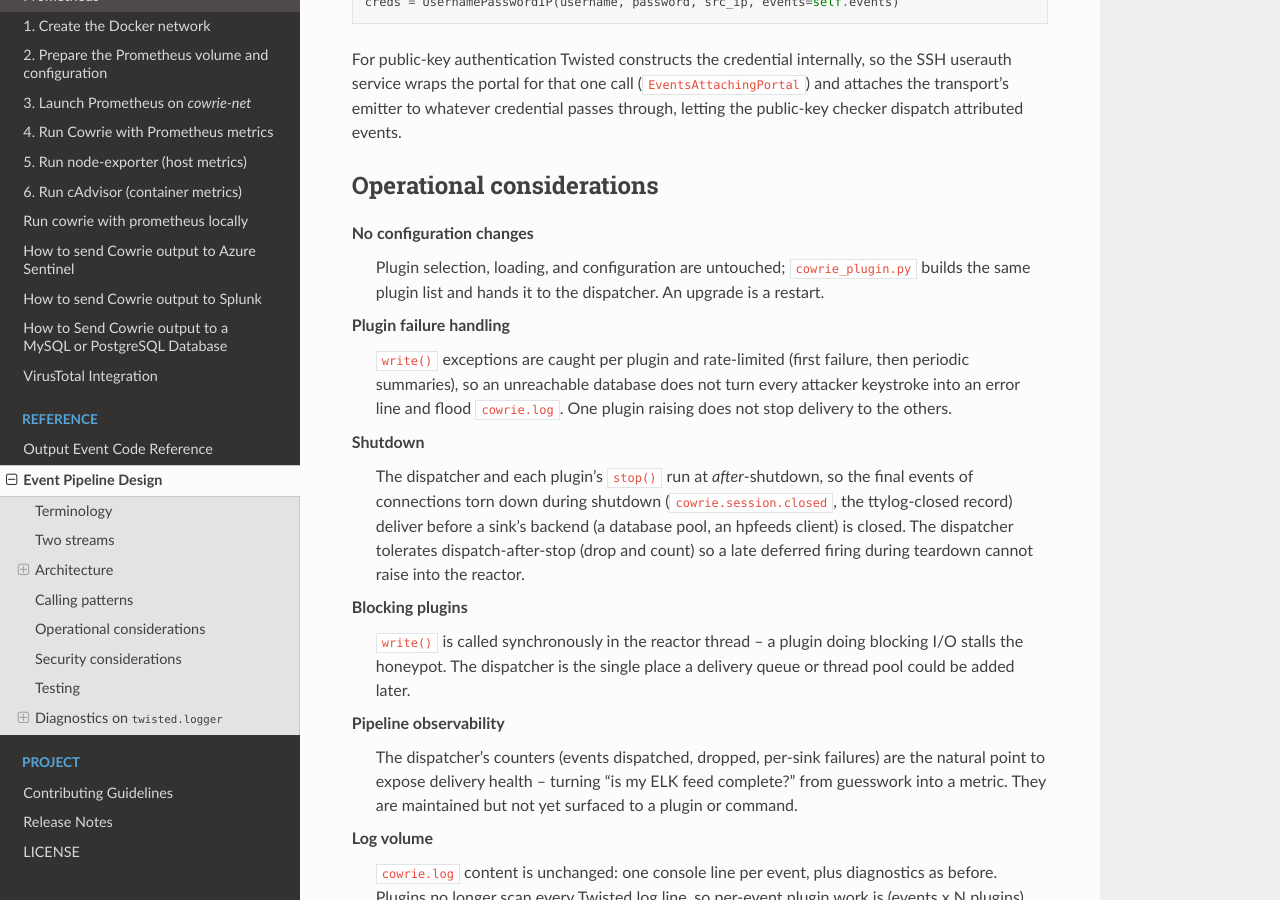
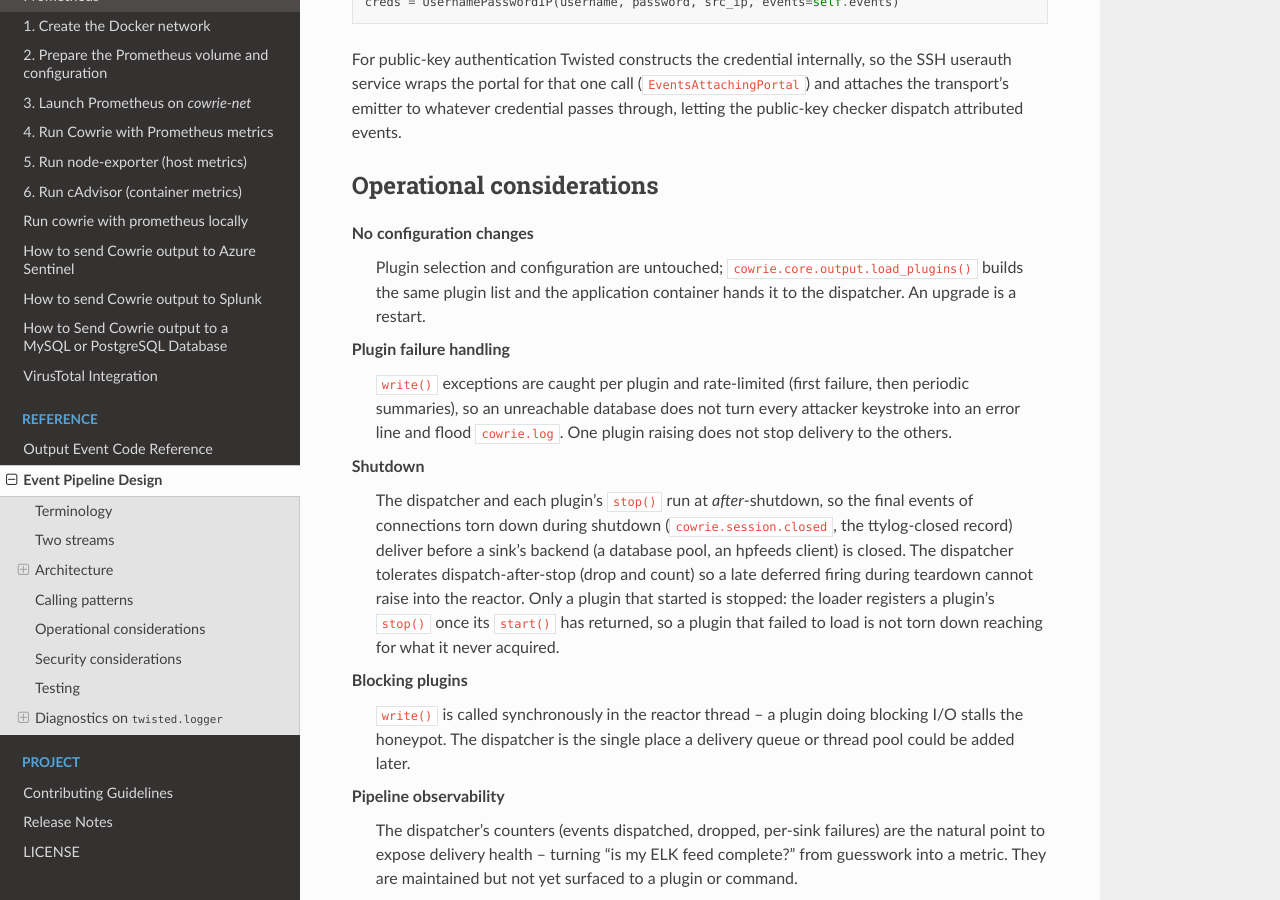
Before and after one commit to cowrie/cowrie, a Sphinx documentation site: the page built from docs/EVENT_PIPELINE.rst, in a window 1280 px wide and 900 px high, scrolled down 5262 px. Built offline with Sphinx 7.4.7 and the Read the Docs theme 3.1.0, drawn with Linux system fonts in a browser that asks for light colours.

Commit message:
docs: describe the loader where it now lives
load_plugins() builds the plugin list, not cowrie_plugin.py, and only a
plugin that started is registered for teardown. Record both in the
pipeline design, and drop the stale attribution in kafka's comment
about what calls stop().

```diff
--- a/docs/EVENT_PIPELINE.rst
+++ b/docs/EVENT_PIPELINE.rst
@@ -274,9 +274,10 @@ Operational considerations
 **************************
 
 No configuration changes
-    Plugin selection, loading, and configuration are untouched;
-    ``cowrie_plugin.py`` builds the same plugin list and hands it to the
-    dispatcher. An upgrade is a restart.
+    Plugin selection and configuration are untouched;
+    ``cowrie.core.output.load_plugins()`` builds the same plugin list and
+    the application container hands it to the dispatcher. An upgrade is a
+    restart.
 
 Plugin failure handling
     ``write()`` exceptions are caught per plugin and rate-limited (first
@@ -290,7 +291,10 @@ Shutdown
     (``cowrie.session.closed``, the ttylog-closed record) deliver before a
     sink's backend (a database pool, an hpfeeds client) is closed. The
     dispatcher tolerates dispatch-after-stop (drop and count) so a late
-    deferred firing during teardown cannot raise into the reactor.
+    deferred firing during teardown cannot raise into the reactor. Only a
+    plugin that started is stopped: the loader registers a plugin's
+    ``stop()`` once its ``start()`` has returned, so a plugin that failed
+    to load is not torn down reaching for what it never acquired.
 
 Blocking plugins
     ``write()`` is called synchronously in the reactor thread -- a plugin
```
Also changed, not shown: 1 other file.
